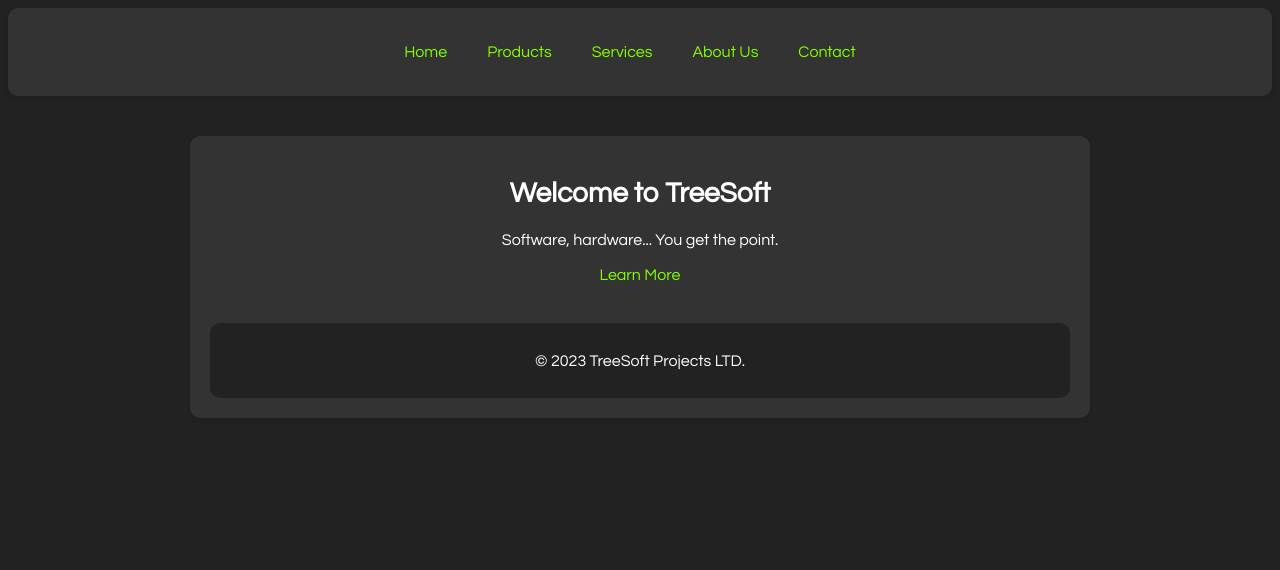
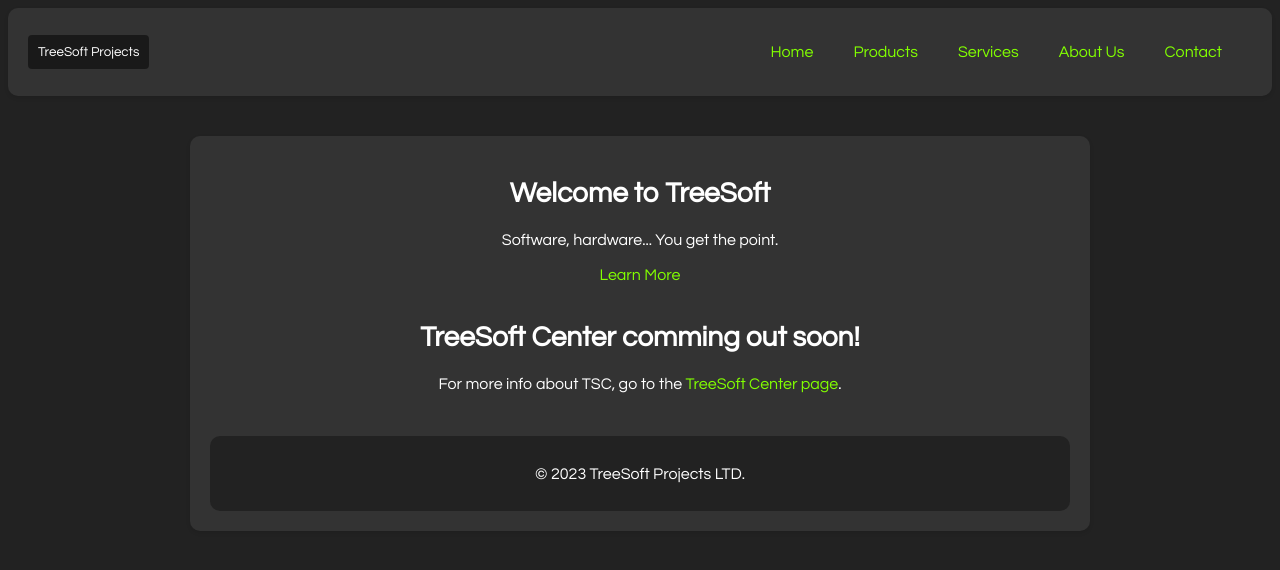
Before and after one commit to TreeSoftProjects/TreeSoftProjects.github.io, a plain HTML site: page index.html in a window 1280 px wide. Drawn offline with Linux system fonts and the light colour scheme.

Commit message:
big header changes. more bugs
imma fix the bugs later

```diff
--- a/index.html
+++ b/index.html
@@ -4,10 +4,15 @@
   <meta charset="UTF-8">
   <meta name="viewport" content="width=device-width, initial-scale=1.0">
   <title>TreeSoft - Home</title>
-  <link rel="stylesheet" href="styles.css"> <!-- Link to your custom CSS file for styling -->
+  <link rel="stylesheet" href="styles.css">
 </head>
 <body>
   <header>
+    <div class="logo">
+      <a href="index.html">
+        <button class="transparent-btn">TreeSoft Projects</button>
+      </a>
+    </div>
     <nav>
       <ul>
         <li><a href="index.html">Home</a></li>
@@ -26,6 +31,16 @@
       <a href="about.html" class="btn">Learn More</a>
     </section>
 
+    <section id="tscenterhome"> <!--nu modifica asta-->
+    <h1>
+      TreeSoft Center comming out soon!
+    </h1>
+    <p>
+      For more info about TSC, go to the <a href="about:blank" target="_blank">TreeSoft Center page</a>. <!--about:blank is a placeholder-->
+    </p>
+    </section>
+
+
 
 
 
--- a/styles.css
+++ b/styles.css
@@ -147,3 +147,26 @@ body {
     background-color: #222;
     color: #fff;
   }
+
+
+header {
+  display: flex;
+  justify-content: space-between;
+  align-items: center;
+  background-color: #333;
+  padding: 20px;
+  box-shadow: 0 2px 4px rgba(0, 0, 0, 0.1);
+  border-radius: 10px;
+}
+
+
+.transparent-btn {
+  padding: 10px;
+  background-color: rgba(0, 0, 0, 0.5);
+  color: #fff;
+  border: none;
+  border-radius: 4px;
+  font-family: "Century Gothic", Arial, sans-serif;
+  font-weight: normal;
+  cursor: pointer;
+}
```
Also changed, not shown: about.html (+5 -0 lines), contact.html (+5 -0 lines), products.html (+5 -0 lines), services.html (+5 -1 lines), TS_Logo_w.png (added).
